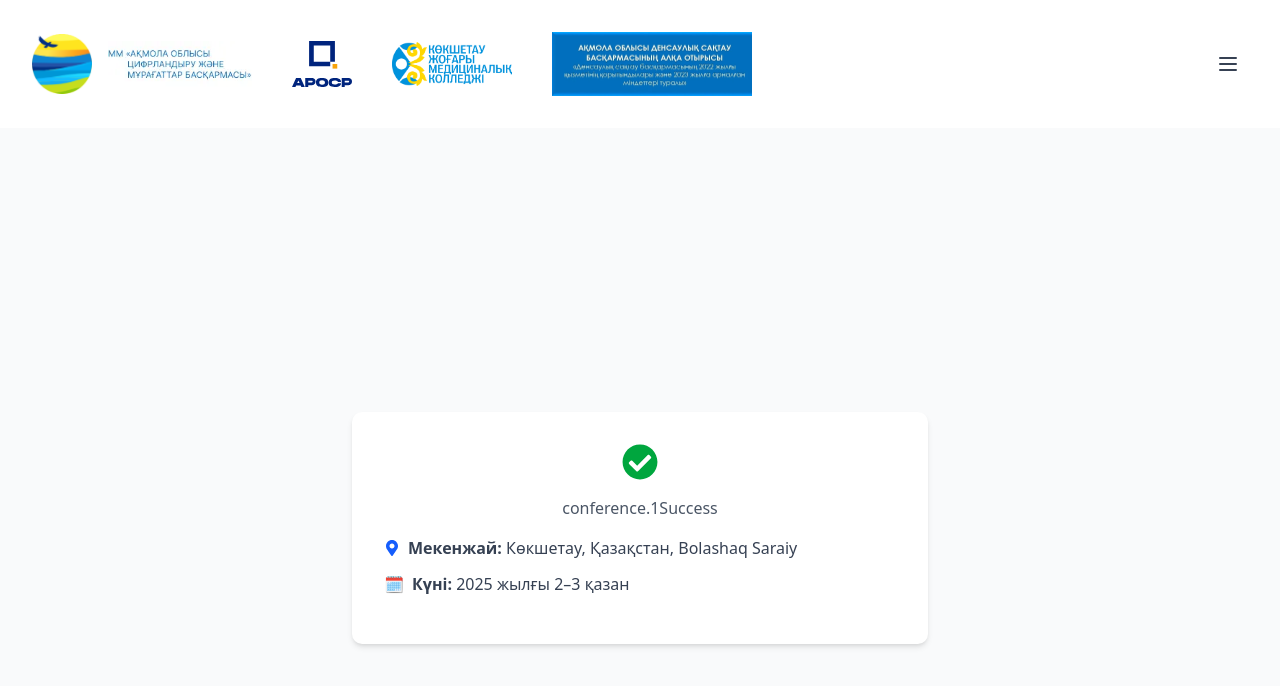
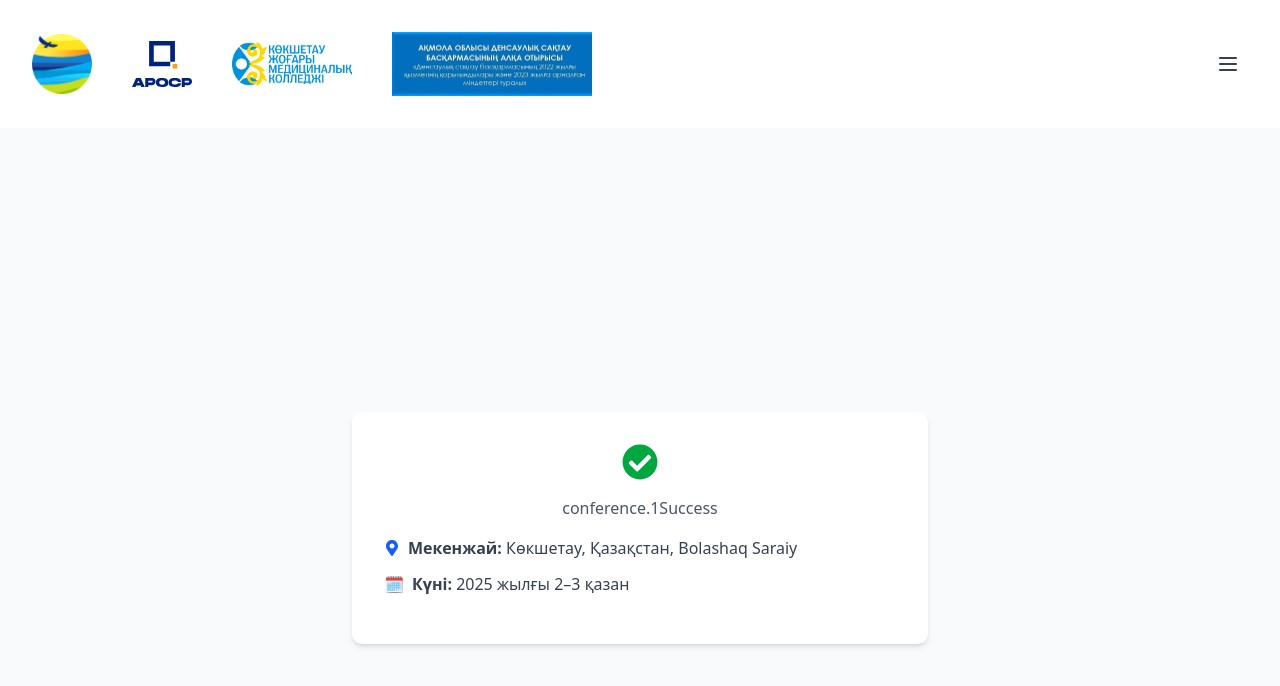
Before and after one commit to Darkhan-05/college-front, a Next.js app: page /1/1/confirm/1 in a window 1280 px wide. Shown: the top 686 px of the page. Built offline with nearby package versions, Linux system fonts and the light colour scheme.

Commit message:
Update header.tsx

```diff
--- a/src/widgets/header.tsx
+++ b/src/widgets/header.tsx
@@ -26,7 +26,7 @@ export default function Header() {
                     <div className="flex items-center gap-10">
                         <div className="flex items-center gap-4">
                             <Image alt="test" draggable={false} className="max-md:w-16" src="/logo-aqmola.svg" width={60} height={60}/>
-                            <Image alt="test" draggable={false} className="max-md:w-16 w-36"
+                            <Image alt="test" draggable={false} className="hidden max-md:block w-36"
                                    src={`/logo-smart-aqmola-${locale}.webp`} width={200} height={130}/>
                         </div>
                         <div className="flex items-center gap-10">
```
